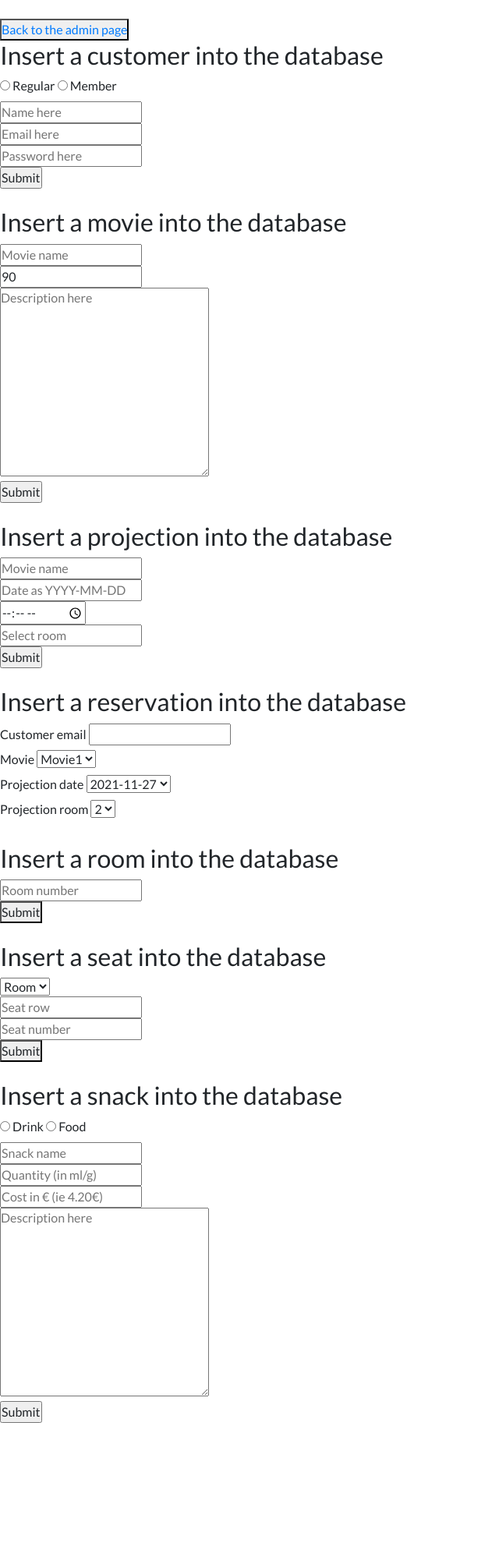
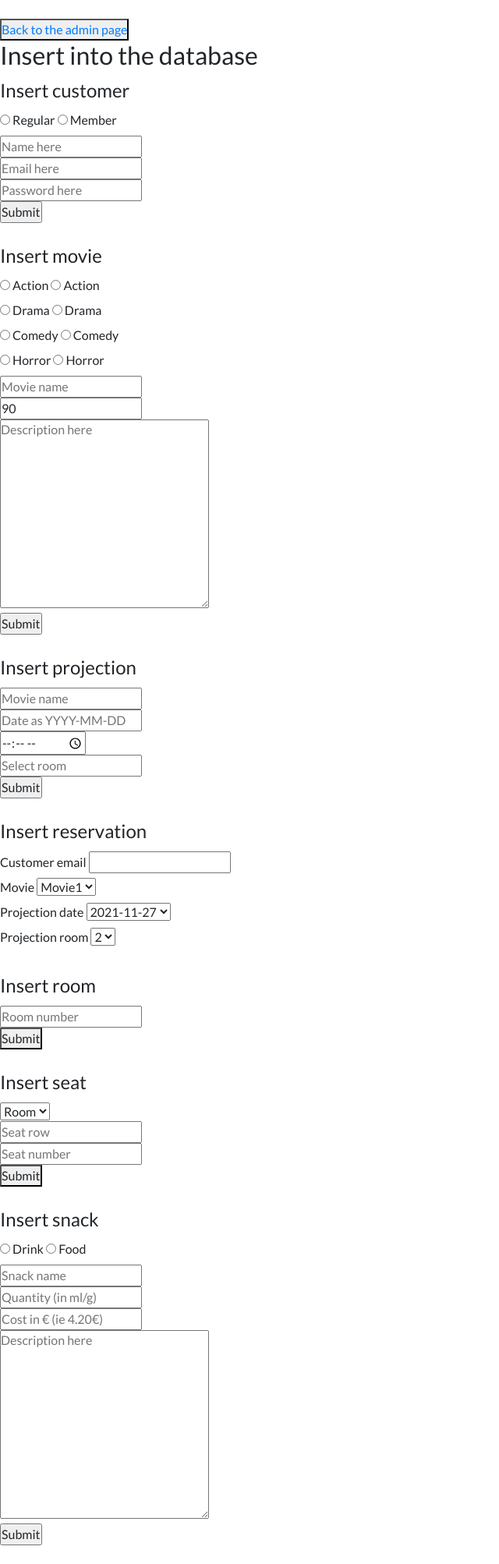
Before and after one commit to blen-assefa/DBWS, a PHP site: page /admin/insertions.html in a window 1280 px wide. Shown: the whole page at 78% size, without its empty margins (0-640 px from the left). Before the commit the page ends 1825 px from the top, so only its background shows below. Run offline with PHP 8.4, Linux system fonts and the light colour scheme.

Commit message:
Added movie genres

```diff
--- a/admin/insertions.html
+++ b/admin/insertions.html
@@ -12,9 +12,11 @@
 
 <br> <button> <a href="..">Back to the admin page</a> </button> <br>
 
-<h2>Insert a customer into the database</h2>
+<h2>Insert into the database</h2>
 
 <form action="insertions/customer.php" method="post">
+  <fieldset>
+    <legend>Insert customer</legend>
     <input type="radio" id="regular" name="customer_type" value="Regular">
     <label for="regular">Regular   </label>
     <input type="radio" id="member" name="customer_type" value="Member">
@@ -23,33 +25,49 @@
     <input type="text" id="email" name="email" placeholder="Email here"><br>
     <input type="text" id="password" name="password" placeholder="Password here"><br>
     <input type="submit" value="Submit">
+  <fieldset>
 </form> <br>
 
-
-<h2>Insert a movie into the database</h2>
-
 <form action="insertions/movie.php" method="post">
+  <fieldset>
+    <legend>Insert movie</legend>
+    <input type="radio" id="action1" name="genre1" value="Drink">
+    <label for="drink">Action   </label>
+    <input type="radio" id="action2" name="genre2" value="Food">
+    <label for="food">Action</label><br>
+    <input type="radio" id="drama1" name="genre1" value="Drink">
+    <label for="drink">Drama   </label>
+    <input type="radio" id="drama2" name="genre2" value="Food">
+    <label for="food">Drama</label><br>
+    <input type="radio" id="comedy1" name="genre1" value="Drink">
+    <label for="drink">Comedy   </label>
+    <input type="radio" id="comedy2" name="genre2" value="Food">
+    <label for="food">Comedy</label><br>
+    <input type="radio" id="horror1" name="genre1" value="Drink">
+    <label for="drink">Horror   </label>
+    <input type="radio" id="horror2" name="genre2" value="Food">
+    <label for="food">Horror</label><br>
     <input type="text" id="name" placeholder="Movie name" name="name"><br>
     <input type="number" id="duration" placeholder="Duration (in min)" name="duration" min="1" value="90"><br>
     <textarea id="description" name="description" rows="10" cols="30" placeholder="Description here"></textarea><br>
     <input type="submit" value="Submit">
+  </fieldset>
 </form> <br>
 
-
-<h2>Insert a projection into the database</h2>
-
 <form action="insertions/projection.php" method="post">
+  <fieldset>
+    <legend>Insert projection</legend>
     <input type="text" id="movie" placeholder="Movie name" name="movie"><br>
     <input type="text" id="date" placeholder="Date as YYYY-MM-DD" name="date"><br>
     <input type="time" id="time" name="time" placeholder="Time as hh:mm"><br>
     <input type="number" id="room" name="room" min="1" placeholder="Select room"><br>
     <input type="submit" value="Submit">
+  </fieldset>
 </form> <br>
 
-
-<h2>Insert a reservation into the database</h2>
-
 <form action="insertions/reservation.php" method="post">
+  <fieldset>
+    <legend>Insert reservation</legend>
     <label for="email">Customer email</label>
     <input type="email" id="email" name="email"><br>
     <label for="movie">Movie</label>
@@ -69,20 +87,20 @@
     <option value="1">2</option>
     <option value="2">3</option>
     </select><br>
+  </fieldset>
 </form> <br>
 
-
-<h2>Insert a room into the database</h2>
-
 <form action="insertions/room.php" method="post">
+  <fieldset>
+    <legend>Insert room</legend>
     <input type="number" id="number" name="number" min="1" placeholder="Room number"><br>
     <button type="submit">Submit</button>
+  </fieldset>
 </form> <br>
 
-
-<h2>Insert a seat into the database</h2>
-
 <form action="insertions/seat.php" method="post">
+  <fieldset>
+    <legend>Insert seat</legend>
     <select name="room">
     <option value="0">Room</option>
   <?php
@@ -96,12 +114,12 @@
     <input type="number" id="row" name="row" min="1" placeholder="Seat row"><br>
     <input type="number" id="number" name="number" min="1" placeholder="Seat number"><br>
     <button type="submit">Submit</button>
+  </fieldset>
 </form> <br>
 
-
-<h2>Insert a snack into the database</h2>
-
 <form action="insertions/snack.php" method="post">
+  <fieldset>
+    <legend>Insert snack</legend>
     <input type="radio" id="drink" name="snack_type" value="Drink">
     <label for="drink">Drink   </label>
     <input type="radio" id="food" name="snack_type" value="Food">
@@ -111,6 +129,7 @@
     <input type="text" id="cost" placeholder="Cost in € (ie 4.20€)" name="cost"><br>
     <textarea name="description" rows="10" cols="30" placeholder="Description here"></textarea><br>
     <input type="submit" value="Submit">
+  </fieldset>
 </form> <br>
 
 </body>
```
Also changed, not shown: admin/insertions/movie.php (+9 -1 lines). Lines whose indentation alone changed are shown as unchanged.
